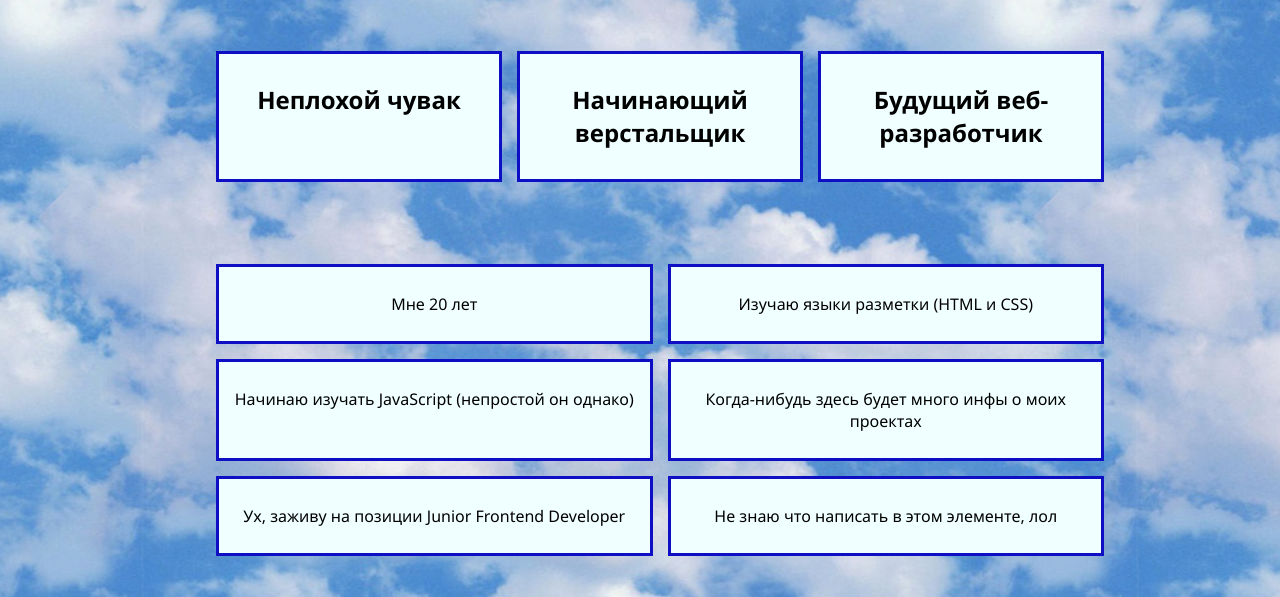
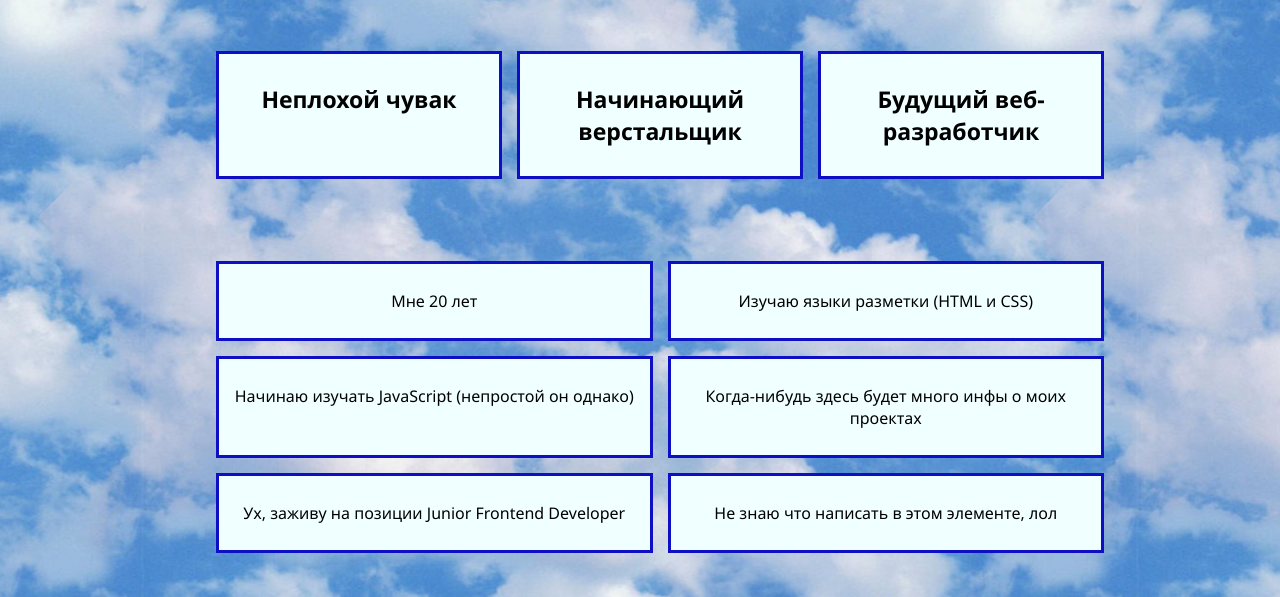
Before and after one commit to Dmytring/mywebsite, a plain HTML site: page index.html in a window 1280 px wide. Shown: the part 171-768 px from the top of the page. Drawn offline with Linux system fonts and the light colour scheme.

Commit message:
Update style.css

```diff
--- a/style.css
+++ b/style.css
@@ -40,6 +40,10 @@ h1 {
 
 }
 
+h2 {
+    font-size: 23px;
+}
+
 .feature-list {
 
     display: grid;
```
